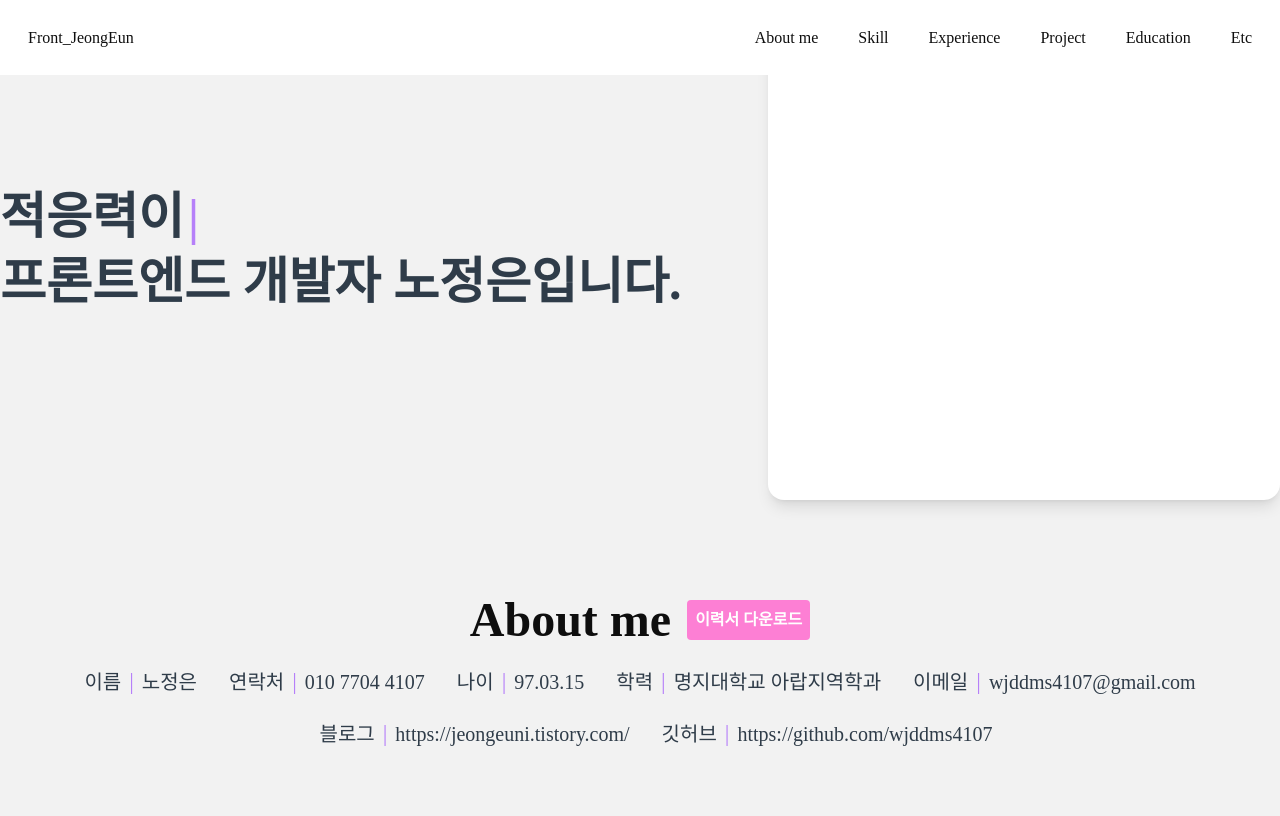
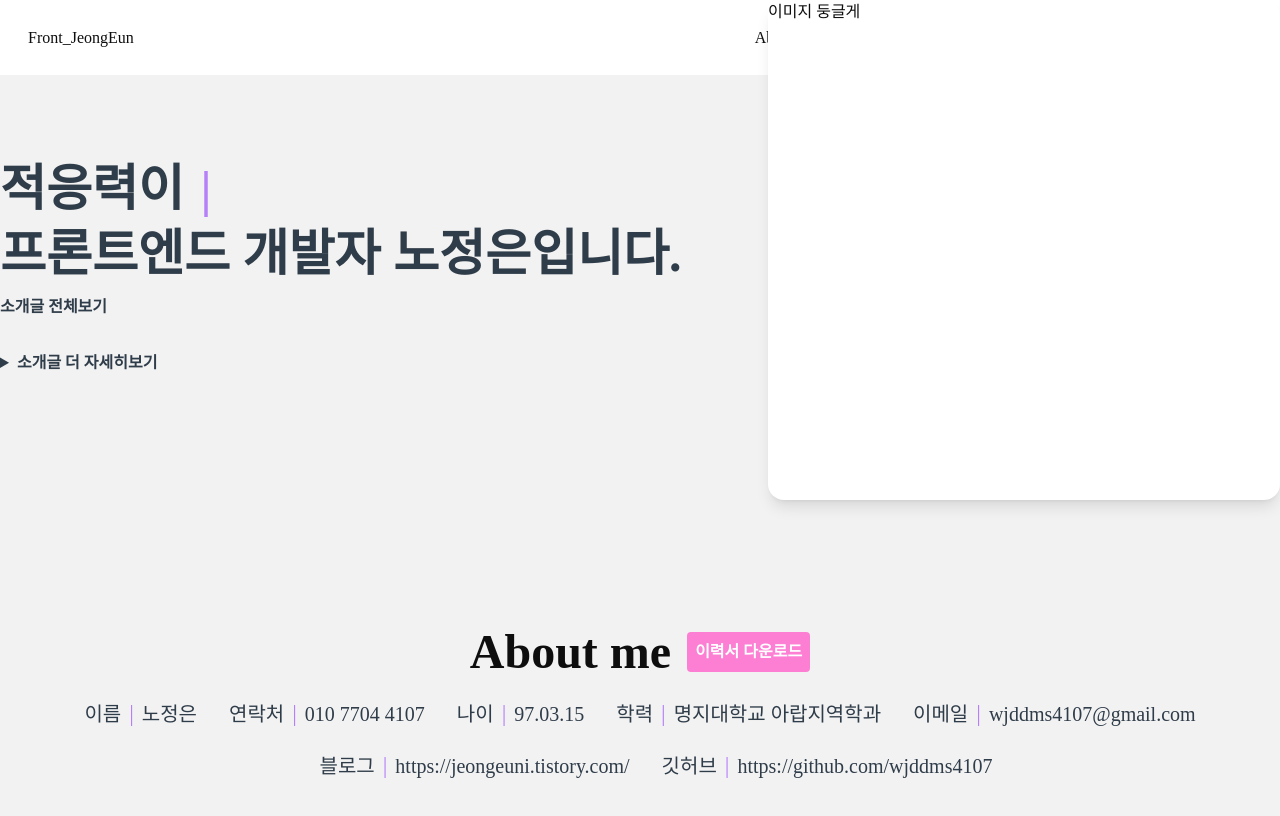
Before and after one commit to wjddms4107/jeongEun_portfolio, a Next.js app: page /HomeSection in a window 1280 px wide. Shown: the top 816 px of the page. Built offline with nearby package versions, Linux system fonts and the light colour scheme; a web font is replaced by a local one.

Commit message:
cloudinary로 프로젝트 이미지 구현, string으로 오는 이미지 파일 배열화

```diff
--- a/next.config.js
+++ b/next.config.js
@@ -1,7 +1,7 @@
 const nextConfig = {
   reactStrictMode: true,
   images: {
-    domains: ['placekitten.com'],
+    domains: ['res.cloudinary.com'],
   },
 };
 
--- a/pages/HomeSection.tsx
+++ b/pages/HomeSection.tsx
@@ -4,29 +4,63 @@ import { useCursorBlink } from "@/libs/client/useCursorBlink";
 import Link from "next/link";
 import AboutMe from "@/components/AboutMe";
 
-
-
 export default function HomeSection(){
-  const texts = ['이쁘게 개발하는 것을 좋아하는', '적응력이 최고여서 협업에 자신있는', '성취 중독인'];
-  const speed = 140;
+  const texts = ['이쁘게 개발하는 것을 좋아하는', '적응력이 뛰어나 협업에 자신있는', '성취 중독자', '노션에 정은표 개발사전을 만든'];
+  const speed = 120;
   const currentText = useTypingAnimation(texts, speed);
   const isCursorVisible = useCursorBlink(300);
 
   return (
     <>
-      <div id="home" className="flex align-middle justify-between">
-        <h1 className="w-3/5 items-center text-[50px] leading-[1.3] font-semibold text-deepGray m-auto">
-        {currentText}
-        <span className={`mx-1 text-purple ${isCursorVisible ? 'opacity-100' : 'opacity-0'}`}>|</span>
-          <br />
-          프론트엔드 개발자 노정은입니다.
-        </h1>
+      <div id="home" className="relative flex align-middle justify-between">
+        <div className="w-3/5 items-center text-[50px] leading-[1.3] font-semibold text-deepGray m-auto">
+          <h1>
+            {currentText} <span className={`mx-1 text-purple ${isCursorVisible ? 'opacity-100' : 'opacity-0'}`}>|</span>
+            <br />
+            프론트엔드 개발자 노정은입니다.
+          </h1>
+
+          <div className="text-base mt-2">
+            <div className="group cursor-pointer">
+              <div>소개글 전체보기</div>
+              <span className="opacity-0 group-hover:opacity-100" >'이쁘게 개발하는 것을 좋아하는', '적응력이 뛰어나 협업에 자신있는', '성취 중독자', '노션에 정은표 개발사전을 만든'</span>
+            </div>
+          </div>
+
+          <div className="absolute text-base cursor-pointer mt-2">
+              <details>
+                <summary>소개글 더 자세히보기</summary>
+                <div className="grid grid-cols-2 gap-3 max-h-[200px] w-[800px] mt-2 space-y-2 overflow-y-scroll">
+                  <div className="pl-2 border-l border-lightGray200 border-dashed">
+                    <div className="relative right-[9px] border-l border-purple pl-2">1. '이쁘게 개발하는 것을 좋아하는'</div>
+                    <div>UI 뿐만 아니라 전체적인 개발에 대한 아름다움을 중요시하며, 변수 이름부터 모듈화, import문, 1px까지 세심한 작업을 통해 더욱 생산적이고 섬세한 개발을 지향합니다.</div>
+                  </div>
+
+                  <div className="pl-2 border-l border-lightGray200 border-dashed">
+                    <div className="relative right-[9px] border-l border-purple pl-2">2. '적응력이 뛰어나 협업에 자신있는'</div>
+                    <div>대학 시절부터 응원단과 학생회, 이집트 유학 등 다양한 활동을 통해 다양한 상황에 적응했으며, 부트캠프에서는 세 가지 팀 프로젝트를 성공적으로 수행했고 현재는 팀원들과 소통하며 개발하는 것을 즐기며 작업하고 있습니다.</div>
+                  </div>
+
+                  <div className="pl-2 border-l border-lightGray200 border-dashed">
+                    <div className="relative right-[9px] border-l border-purple pl-2">3. '성취 중독자'</div>
+                    <div>도전을 즐기며 역량을 향상시키기 위해 노력합니다. 이로인해 이루어낸 성취감은 더 큰 성장으로 이어지며, 이러한 성격은 개발자로서의 역량을 한층 높이는 중요한 역할을 한다고 생각합니다.</div>
+                  </div>
+
+                  <div className="pl-2 border-l border-lightGray200 border-dashed">
+                    <div className="relative right-[9px] border-l border-purple pl-2">4. '노션에 정은표 개발사전을 만든'</div>
+                    <div>일과 개인 공부에서도 노션을 이용하여 체계적으로 정리하는 습관이 있습니다. 문서화에도 능숙하여 더 효율적이고 체계적으로 일을 처리할 수 있습니다."</div>
+                  </div>
+                </div>
+              </details>
+            </div>
+        </div>
+
         <div className="w-2/5 bg-white h-[500px] rounded-2xl shadow-lg">
           이미지 둥글게
         </div>
       </div>
 
-      <div className="flex flex-col items-center mt-24 mb-14">
+      <div className="flex flex-col items-center mt-32 mb-14">
         <h2 className="flex items-center justify-center text-5xl font-extrabold mb-6 text-center">
           <span>About me</span>
           <span className="text-base text-white p-2 ml-4 bg-pink rounded-[4px] cursor-pointer hover:bg-deepPink">
--- a/pages/ProjectSection.tsx
+++ b/pages/ProjectSection.tsx
@@ -2,13 +2,10 @@ import { useState, useEffect } from "react"
 import { Project } from "@prisma/client";
 import { StaticImageData } from "next/image";
 import axios from "axios";
-
 import hairShop from '@/public/hairShop.png';
 import rock from '@/public/rock.png';
 import myWeb from '@/public/myWeb.png';
-
 import ProjectBox from "./components/ProjectBox";
-
 
 export default function ProjectSection() {
   const [projectBoxStates, setProjectBoxStates] = useState<Project[]>();
@@ -41,7 +38,6 @@ export default function ProjectSection() {
   }
   ,[])
 
-
   return (
     <div id="project" className="bg-white rounded-2xl shadow-lg py-[30px] pl-[30px] my-12">
       <h2 className="text-5xl font-extrabold mb-6">Projects</h2>
--- a/pages/api/project.tsx
+++ b/pages/api/project.tsx
@@ -8,8 +8,18 @@ export default async function handler(
 
   const projects = await client.project.findMany();
 
+  const newData = projects.map((project) => {
+    const srcArray = (project.src as unknown as string).split(',');
+    const newArray = srcArray.map((src:string) => src.replace(/^"(.*)"$/, '$1'));
+
+    return {
+      ...project,
+      src: newArray ,
+    };
+  });
+
   res.json({
     ok: true,
-    data: projects,
+    data: newData,
   });
 }
--- a/pages/components/BigProjectBox.tsx
+++ b/pages/components/BigProjectBox.tsx
@@ -6,19 +6,10 @@ import "slick-carousel/slick/slick.css";
 import "slick-carousel/slick/slick-theme.css";
 import ProjectDscr from "@/components/ProjectDscr";
 
-
 interface IBigProjectBox{
   currentId : number;
   infos : Project;
 }
-
-const images = [
-  "https://placekitten.com/600/300",
-  "https://placekitten.com/500/300",
-  "https://placekitten.com/400/300",
-  "https://placekitten.com/300/300",
-  "https://placekitten.com/200/300",
-];
 
 export default function BigProjectBox({currentId, infos}:IBigProjectBox) {
   const settings = {
@@ -32,14 +23,12 @@ export default function BigProjectBox({currentId, infos}:IBigProjectBox) {
 
   const purpleLine = "relative right-[17px] min-w-[130px] h-fit font-semibold border-purple border-l-[2px] pl-4 mr-4"
 
-  console.log('infos:',infos);
-
   return (
     <motion.div className="relative h-[90%] w-[60%] p-8 rounded-2xl bg-white overflow-y-scroll" layoutId={currentId+""} onClick={(e) => e.stopPropagation()}>
       <div className="max-w-screen-sm m-auto mb-10">
         <Slider {...settings}>
-          {images.map((image) => (
-            <div key={image} className="ml-[10px] h-[300px]">
+          {infos.src?.map((image:string) => (
+            <div key={image} className="ml-[10px] h-[auto]">
               <Image src={image} alt="kitten" width={600} height={350}  />
             </div>
           ))}
--- a/pages/components/ProjectBox.tsx
+++ b/pages/components/ProjectBox.tsx
@@ -42,7 +42,7 @@ export default function ProjectBox({isClicked, onClick, infos, layoutId}: IProje
       {isClicked ? (
         <div onClick={()=>handleOpenBox(infos.id)} className="rounded-2xl h-full bg-neutral-100">
           <Image
-            src={infos.src}
+            src={infos.src[0]}
             alt={infos.alt}
             className="h-[50%] border-8 rounded-t-2xl border-neutral-200 "
             width={555}
--- a/tailwind.config.js
+++ b/tailwind.config.js
@@ -25,6 +25,7 @@ module.exports = {
         middleGray300: "#565656",
         middleGray200: "#727272", //period
         middleGray100: "#A7A7A7",
+        lightGray200:"#D7D7D7",
         LightGray: "#e9eaeb",
         purple: "#B680F9",
         lightBluePurple: "#9793ed",
```
Also changed, not shown: 1 other file (tests, documents, lock files or other folders).
